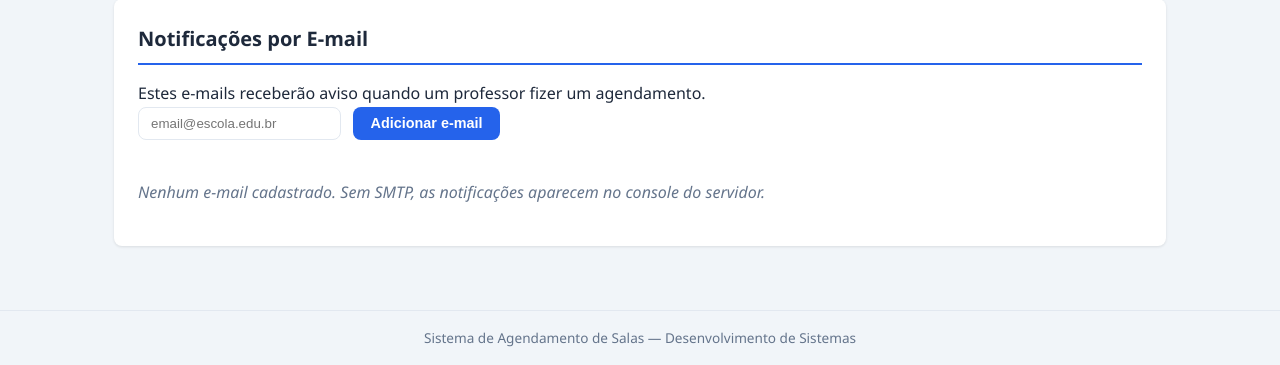
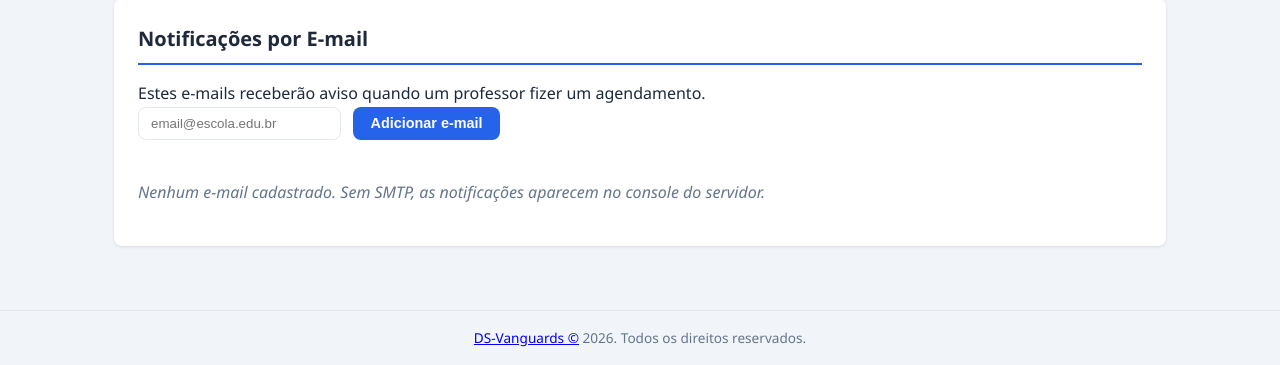
Before and after one commit to ChristopherRussiGOV/chiquinho-agendas, a Flask app: page /admin in a window 1280 px wide. Shown: the part 1080-1445 px from the top of the page. Run offline with Flask 3, Linux system fonts and the light colour scheme; a user stored in the database is signed in.

Commit message:
Update base.html

```diff
--- a/agendamento-salas-escola/templates/base.html
+++ b/agendamento-salas-escola/templates/base.html
@@ -42,7 +42,7 @@
     </main>
 
     <footer class="footer">
-        <p>Sistema de Agendamento de Salas — Desenvolvimento de Sistemas</p>
+        <a href="https://ds-vanguards.vercel.app/">DS-Vanguards &copy;</a> 2026. Todos os direitos reservados.
     </footer>
 </body>
 </html>
```
